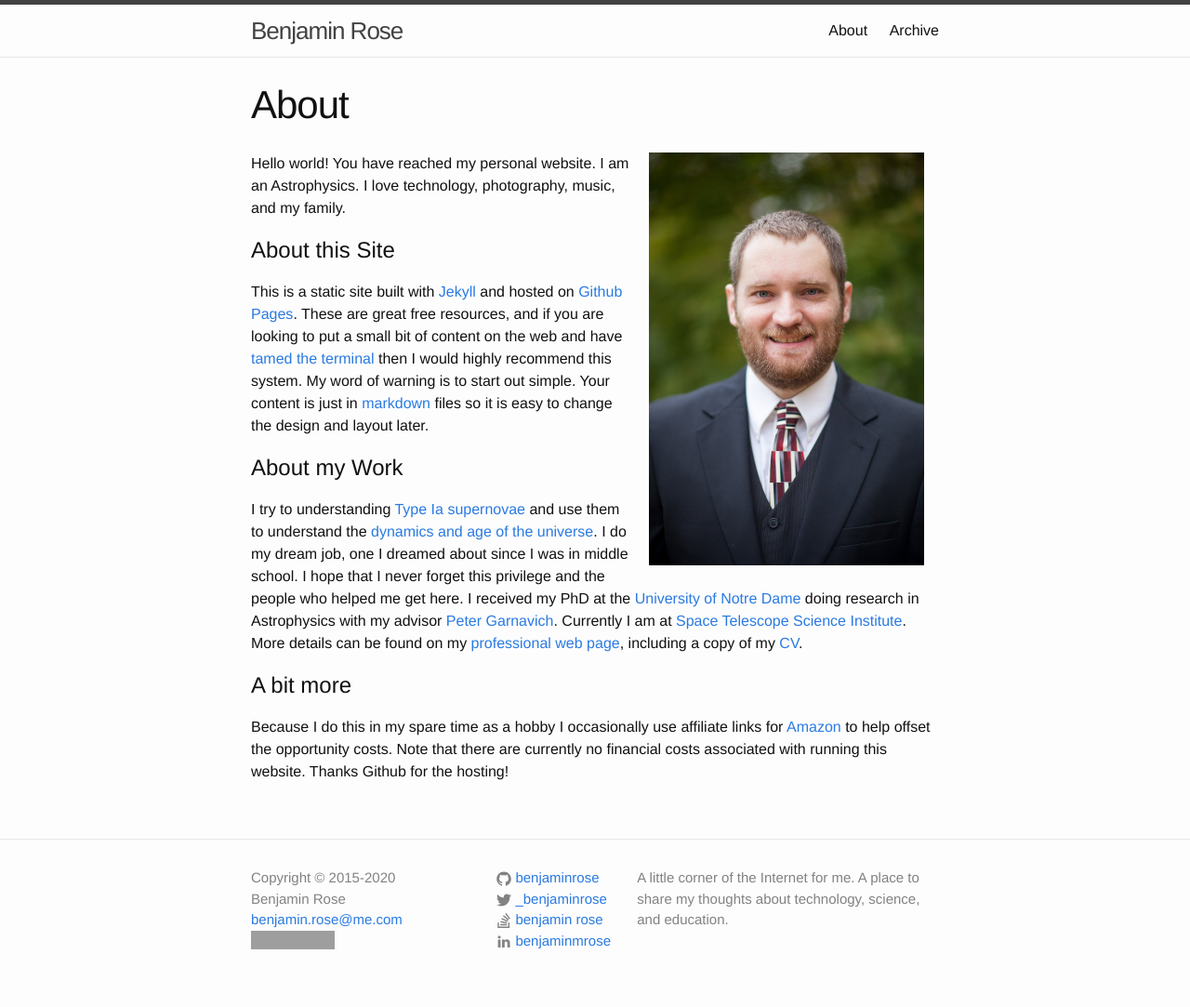
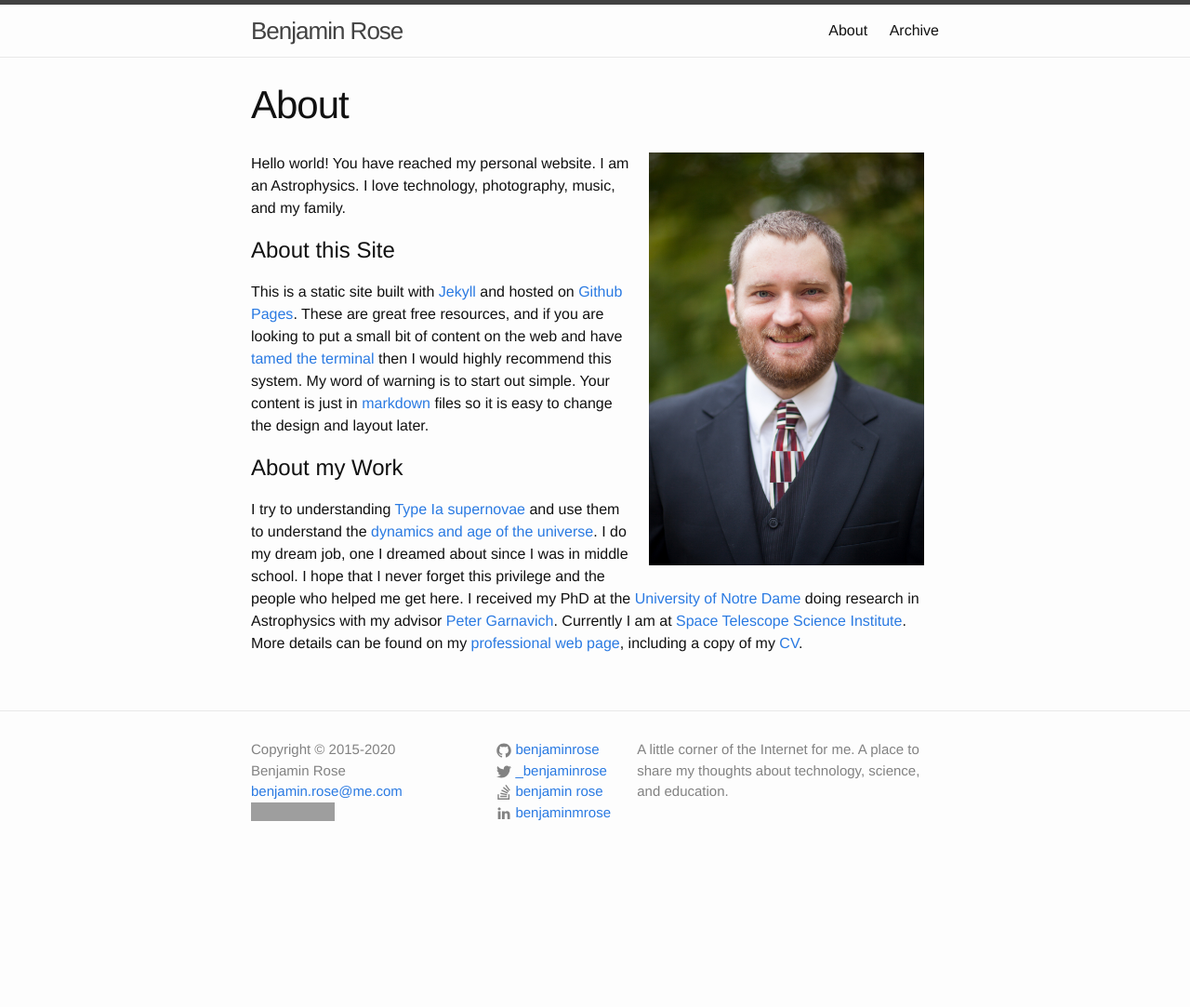
Before and after one commit to benjaminrose/benjaminrose.github.io, a Jekyll site: the page built from about.md, in a window 1280 px wide. Shown: the whole page at 93% size. Built offline with Jekyll 4.4.1, drawn with Linux system fonts in a browser that asks for light colours; after the commit the page ends 945 px from its top, so only the background shows below that; grey boxes are pictures that could not be loaded.

```diff
--- a/about.md
+++ b/about.md
@@ -38,10 +38,3 @@ More details can be found on my [professional web page][brose3], including a cop
 [peter]: https://physics.nd.edu/people/faculty/peter-garnavich/
 [brose3]: http://www3.nd.edu/~brose3/
 [CV]: http://www3.nd.edu/~brose3/#cv
-
-# A bit more
-
-Because I do this in my spare time as a hobby I occasionally use affiliate links for [Amazon] to help offset the opportunity costs. Note that there are currently no financial costs associated with running this website. Thanks Github for the hosting!
-
-[Amazon]: https://www.amazon.com//ref=as_li_ss_tl?ie=UTF8&linkCode=ll2&tag=benjaminros0f-20&linkId=de5cbac379cbc21e038681e2dd313f77
-[square]: https://cash.me/$rose
```
Also changed, not shown: _posts/2017-05-29-ssh-agent.md (+1 -1 lines), _posts/2018-06-14-needing-to-write.md (+1 -0 lines), _posts/2020-04-01-on-writing.md (added, +26 -0 lines).
